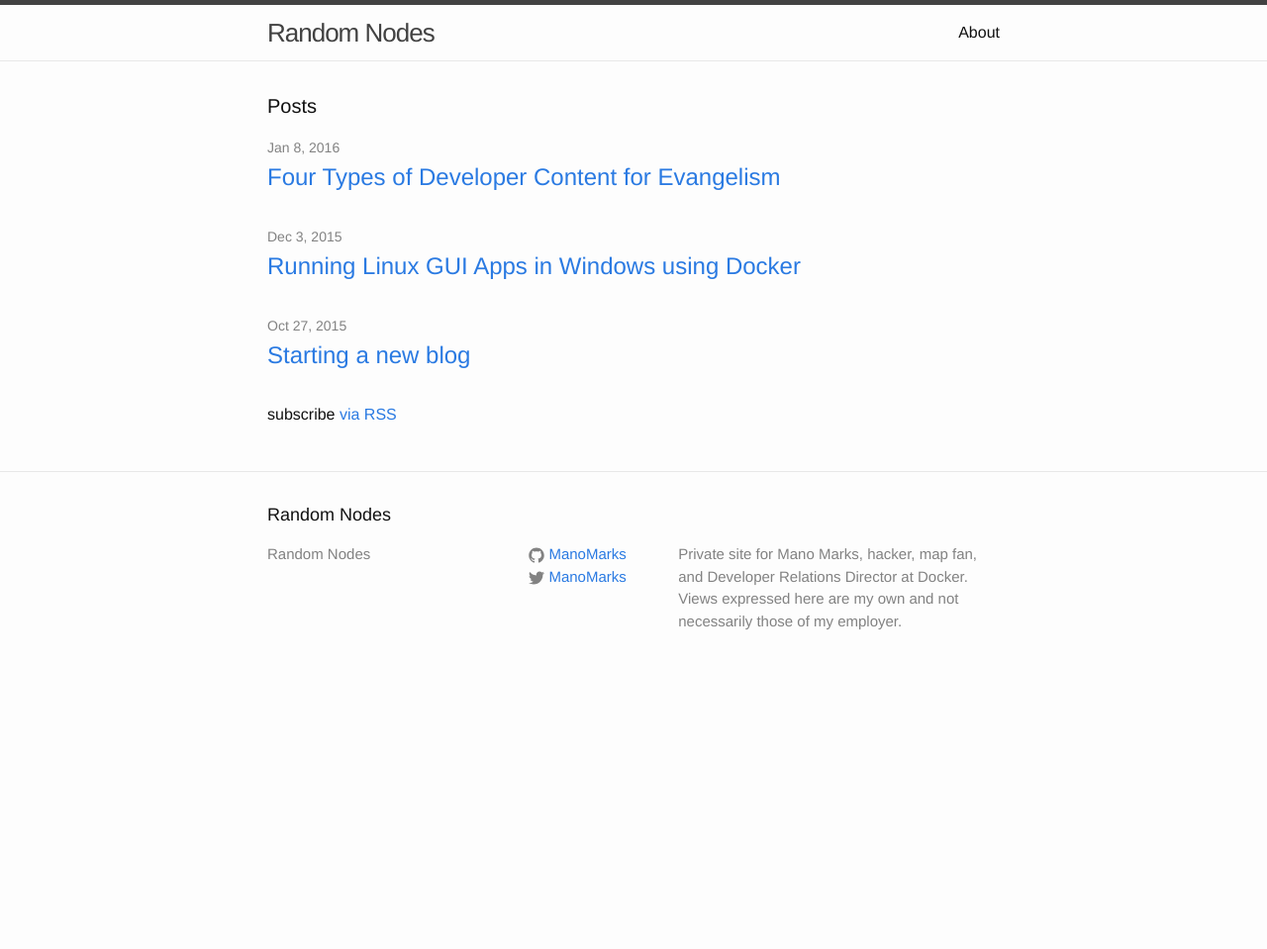
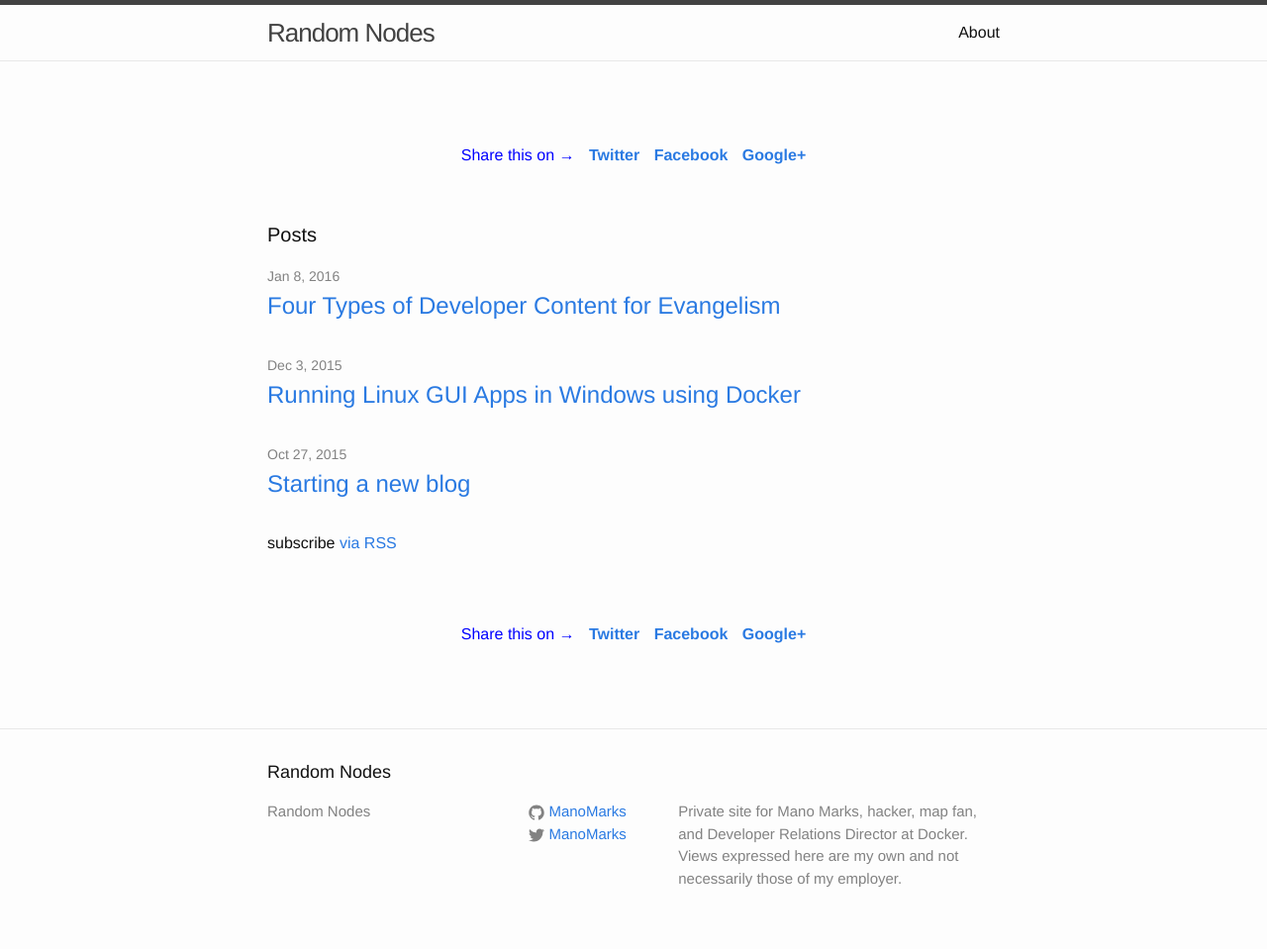
Before and after one commit to ManoMarks/ManoMarks.github.io, a Jekyll site: the page built from index.html, in a window 1280 px wide. Shown: the whole page at 99% size. Built offline with Jekyll 4.4.1, drawn with Linux system fonts in a browser that asks for light colours; before the commit the page ends 900 px from its top, so only the background shows below that.

Commit message:
adding share buttons to each page

```diff
--- /dev/null
+++ b/_includes/share.html
@@ -0,0 +1,6 @@
+<div class="share">
+    Share this on &rarr;
+    <a href="https://twitter.com/intent/tweet?text={{ page.title }}&url={{ site.url }}{{ page.url }}&via={{ site.twitter_username }}&related={{ site.twitter_username }}" rel="nofollow" target="_blank" title="Share on Twitter">Twitter</a>
+    <a href="https://facebook.com/sharer.php?u={{ site.url }}{{ page.url }}" rel="nofollow" target="_blank" title="Share on Facebook">Facebook</a>
+    <a href="https://plus.google.com/share?url={{ site.url }}{{ page.url }}" rel="nofollow" target="_blank" title="Share on Google+">Google+</a>
+</div>
--- a/_layouts/default.html
+++ b/_layouts/default.html
@@ -1,18 +1,15 @@
 <!DOCTYPE html>
 <html>
-
   {% include head.html %}
-
   <body>
-
     {% include header.html %}
-
     <div class="page-content">
+      {% include share.html %}
       <div class="wrapper">
         {{ content }}
       </div>
+      {% include share.html %}
     </div>
-
     {% include footer.html %}
     {% include google_analytics.html %}
   </body>
--- a/_layouts/post.html
+++ b/_layouts/post.html
@@ -2,6 +2,7 @@
 layout: default
 ---
 <div class="post">
+
 
   <header class="post-header">
     <h1 class="post-title">{{ page.title }}</h1>
--- a/_sass/_layout.scss
+++ b/_sass/_layout.scss
@@ -85,7 +85,23 @@
         }
     }
 }
+.share {
+    text-align: center;
+    padding: 8px 15px;
+    border-radius: 5px;
+    margin: 1.5 * $spacing-unit 0;
+    color: blue;;
 
+    a {
+        font-weight: 700;
+
+        margin-left: 10px;
+
+        &:hover {
+            border-bottom: 1px dashed #fff;
+        }
+    }
+}
 
 
 /**
```
